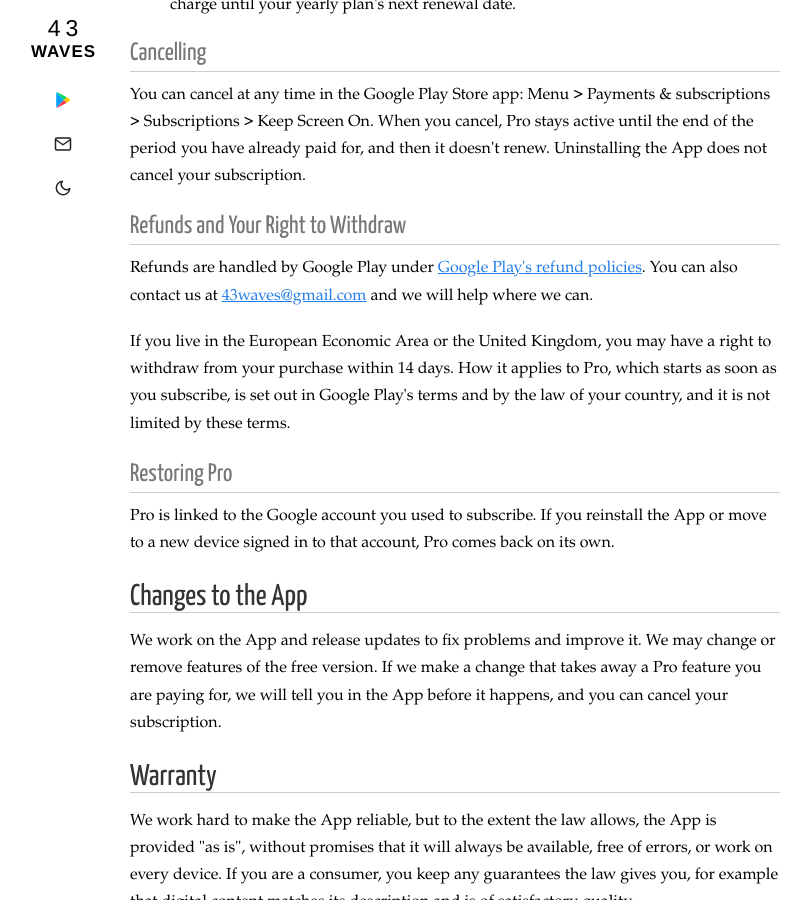
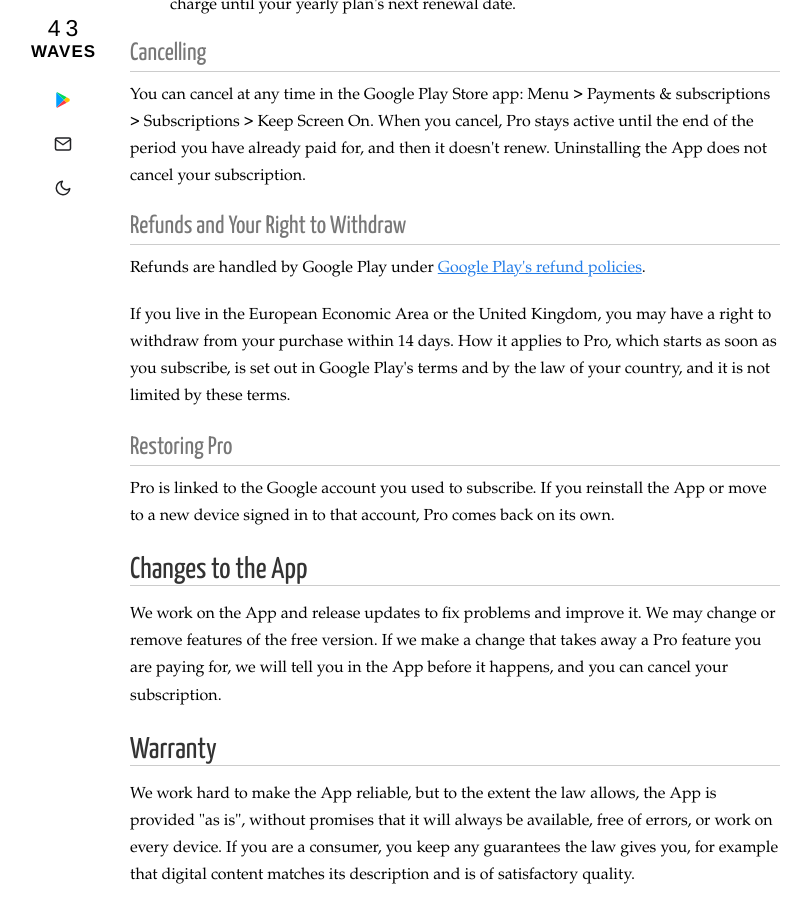
Before and after one commit to 43waves/43waves.github.io, a Jekyll site: the page built from screen-on/terms-of-service.html, in a window 1280 px wide and 900 px high, scrolled down 1739 px. Shown: the whole window, without its empty margins (0-812 px from the left). Built offline with Jekyll 4.4.1, drawn with Linux system fonts in a browser that asks for light colours; nearby versions of some CDN libraries; Markdown is read by kramdown in place of the engine named in the settings.

Commit message:
Drop the contact-us line from Keep Screen On's refund terms (#41)
Removes "You can also contact us at 43waves@gmail.com and we will help
where we can." from the Refunds section of
`screen-on/terms-of-service.html` (added in #40).

**Why:** refunds are handled by Google Play, so the section now points
only at Play's refund policies. The Contact Us section at the end still
gives the email for general questions.

**Testing:** the Jekyll build check runs on this PR.

```diff
--- a/screen-on/terms-of-service.html
+++ b/screen-on/terms-of-service.html
@@ -54,7 +54,7 @@
     <p>You can cancel at any time in the Google Play Store app: Menu &gt; Payments &amp; subscriptions &gt; Subscriptions &gt; Keep Screen On. When you cancel, Pro stays active until the end of the period you have already paid for, and then it doesn't renew. Uninstalling the App does not cancel your subscription.</p>
 
     <h3>Refunds and Your Right to Withdraw</h3>
-    <p>Refunds are handled by Google Play under <a href="https://support.google.com/googleplay/answer/2479637">Google Play's refund policies</a>. You can also contact us at <a href="mailto:43waves@gmail.com">43waves@gmail.com</a> and we will help where we can.</p>
+    <p>Refunds are handled by Google Play under <a href="https://support.google.com/googleplay/answer/2479637">Google Play's refund policies</a>.</p>
     <p>If you live in the European Economic Area or the United Kingdom, you may have a right to withdraw from your purchase within 14 days. How it applies to Pro, which starts as soon as you subscribe, is set out in Google Play's terms and by the law of your country, and it is not limited by these terms.</p>
 
     <h3>Restoring Pro</h3>
```
